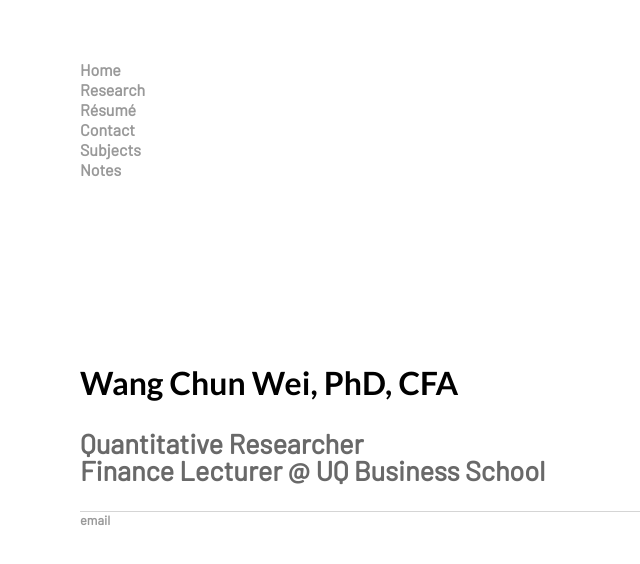
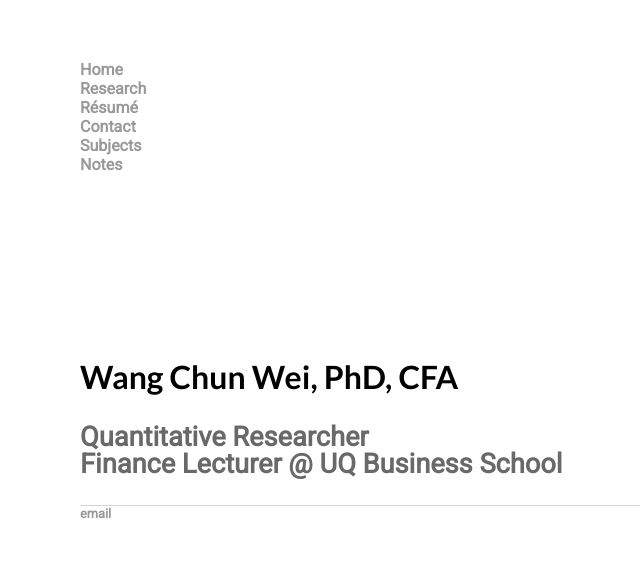
Before and after one commit to weiwangchun/weiwangchun.github.io, a Jekyll site: the page built from index.html, in a window 1280 px wide. Shown: the top 564 px of the page, without its empty margins (112-752 px from the left). Built offline with Jekyll 4.4.1, drawn with Linux system fonts in a browser that asks for light colours; some web fonts are replaced.

Commit message:
Update main.css

```diff
--- a/css/main.css
+++ b/css/main.css
@@ -20,7 +20,7 @@ nav ul li, footer ul li {
 a {
     text-decoration: none;
     color: #999;
-    font-family: 'Barlow', sans-serif;
+    font-family: 'Roboto', sans-serif;
 }
 
 a:hover {
@@ -38,7 +38,7 @@ h2 {
 
 p {
     font-size: 1em;
-    font-family: 'Barlow', sans-serif;
+    font-family: 'Roboto', sans-serif;
     line-height: 1em;
     color: #696969;
 }
```
